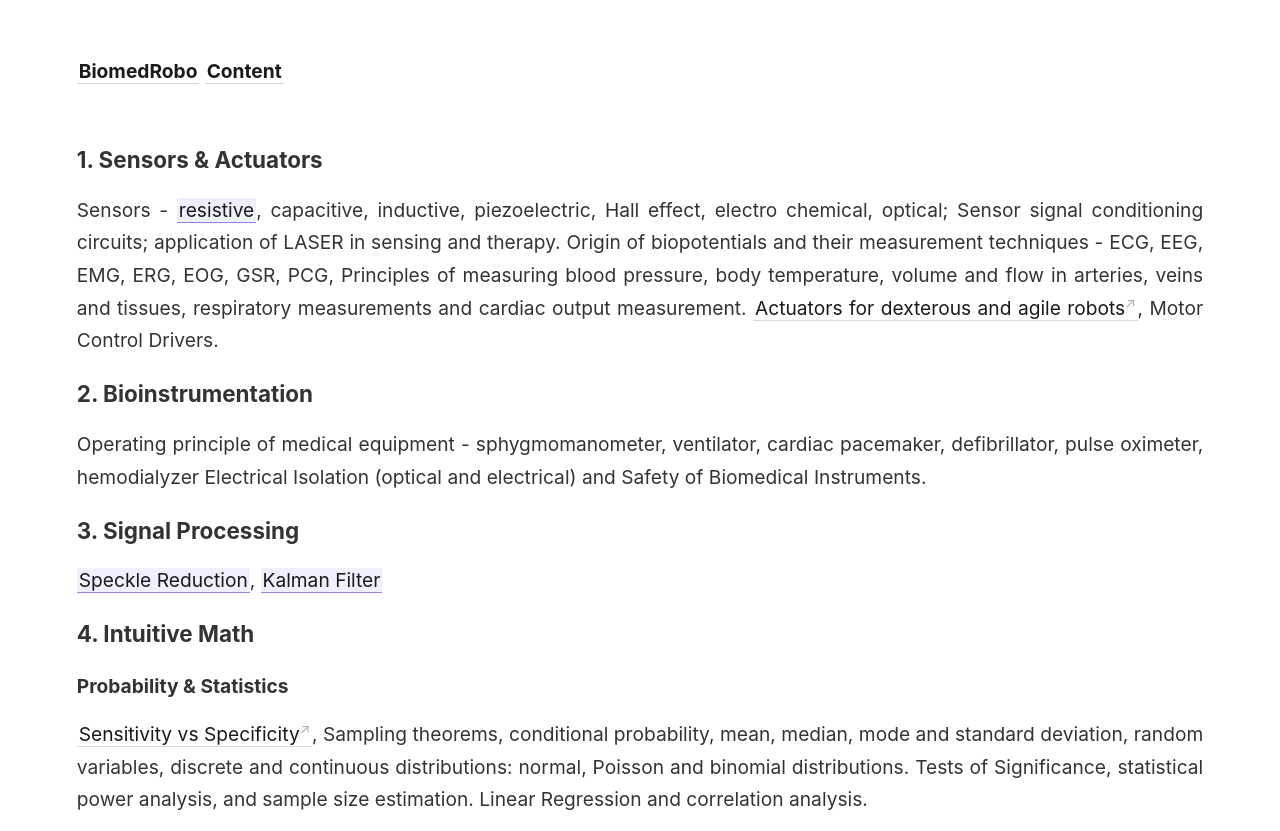
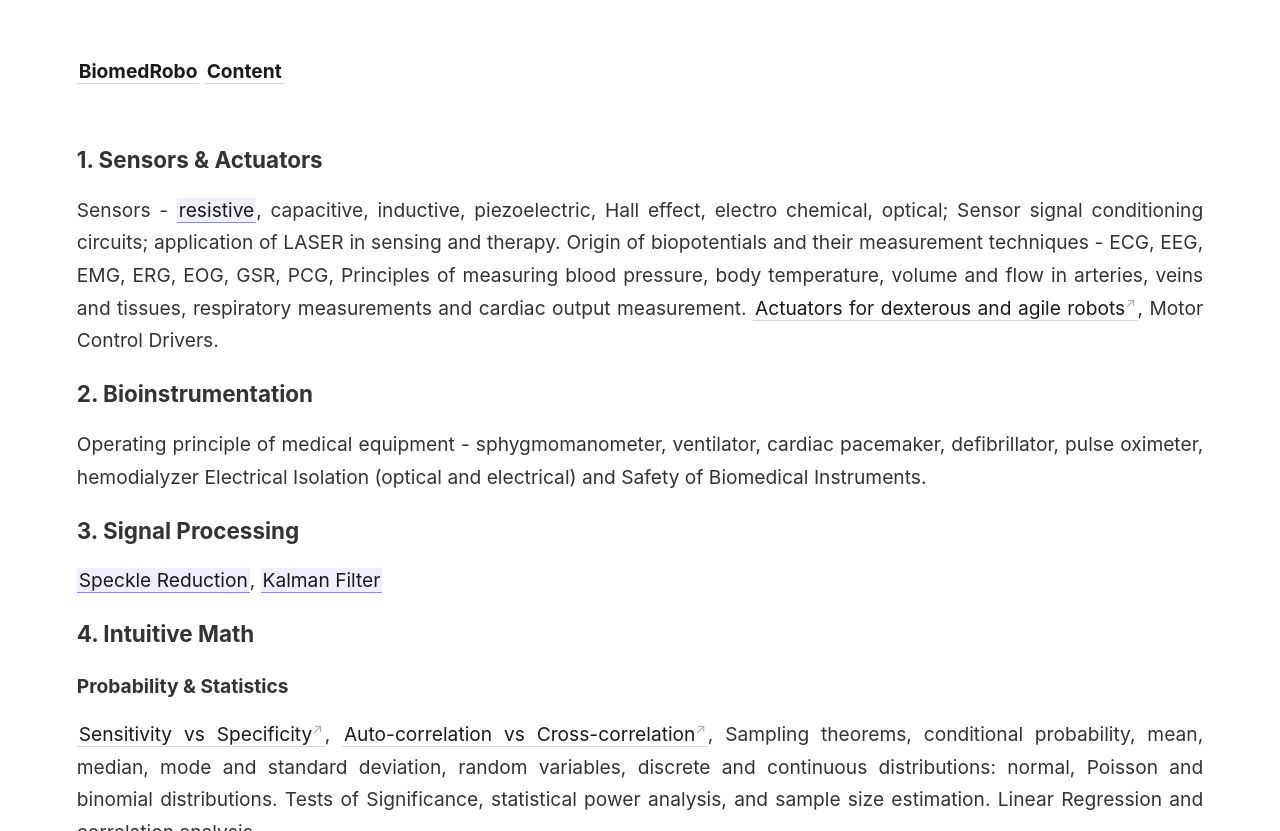
Before and after one commit to ajaygunalan/biomedrobo, a Jekyll site: the page built from _pages/content.md, in a window 1280 px wide, cut to the strip 0-831 px from the top of the page. Built offline with Jekyll 4.4.1, drawn with Linux system fonts in a browser that asks for light colours.

Commit message:
Update content.md

```diff
--- a/_pages/content.md
+++ b/_pages/content.md
@@ -20,4 +20,4 @@ Operating principle of medical equipment - sphygmomanometer, ventilator, cardiac
 
 #### Probability & Statistics
 
-[Sensitivity vs Specificity](https://www.youtube.com/playlist?list=PL41ckbAGB5S2PavLIXUETzAmi5reIod23), Sampling theorems, conditional probability, mean, median, mode and standard deviation, random variables, discrete and continuous distributions: normal, Poisson and binomial distributions. Tests of Significance, statistical power analysis, and sample size estimation. Linear Regression and correlation analysis.
+[Sensitivity vs Specificity](https://www.youtube.com/playlist?list=PL41ckbAGB5S2PavLIXUETzAmi5reIod23), [Auto-correlation vs Cross-correlation](), Sampling theorems, conditional probability, mean, median, mode and standard deviation, random variables, discrete and continuous distributions: normal, Poisson and binomial distributions. Tests of Significance, statistical power analysis, and sample size estimation. Linear Regression and correlation analysis.
```
